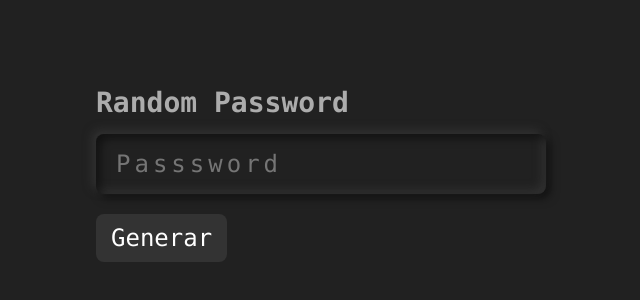
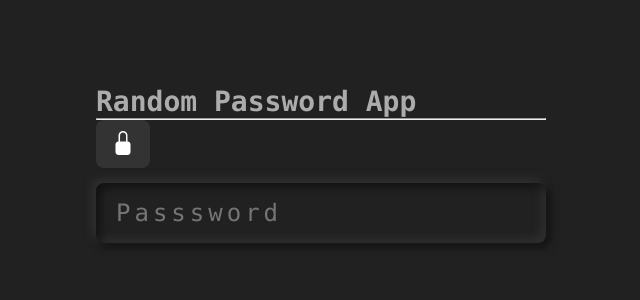
Before and after one commit to Manuekle/Random_password, a plain HTML site: page index.html in a window 1280 px wide. Shown: the part 226-526 px from the top of the page, without its empty margins (319-959 px from the left). Drawn offline with nearby package versions, Linux system fonts and the light colour scheme.

Commit message:
Update index.html

```diff
--- a/index.html
+++ b/index.html
@@ -7,17 +7,22 @@
   <meta name="viewport" content="width=device-width, initial-scale=1.0" />
   <title>Password</title>
   <link rel="stylesheet" href="src/style.css" />
+  <link rel="stylesheet" href="https://cdn.jsdelivr.net/npm/bootstrap-icons@1.4.0/font/bootstrap-icons.css">
 </head>
 
 <body>
+
   <div class="inputBox">
-
-    <h2>Random Password</h2>
+    <h2>Random Password App</h2>
+    <hr>
+    <div id="btn" onclick="getPassword()">
+      <i class="bi bi-lock-fill"></i>
+    </div>
     <input type="text" name="" placeholder="Passsword" id="password" readonly="">
-    <div id="btn" onclick="getPassword()">Generar</div>
 
   </div>
 </body>
+
 <script src="src/generate.js"></script>
 
 </html>
```
